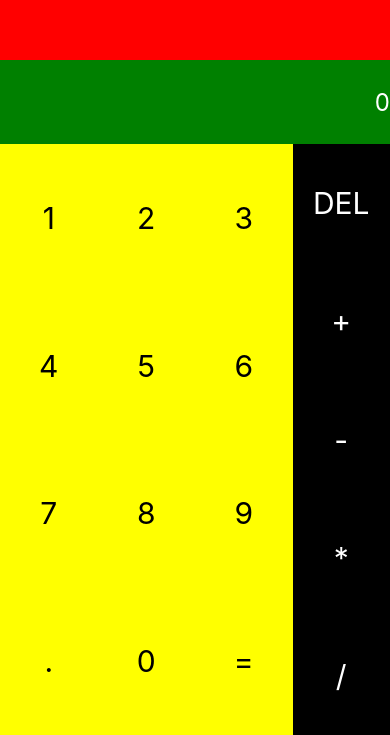
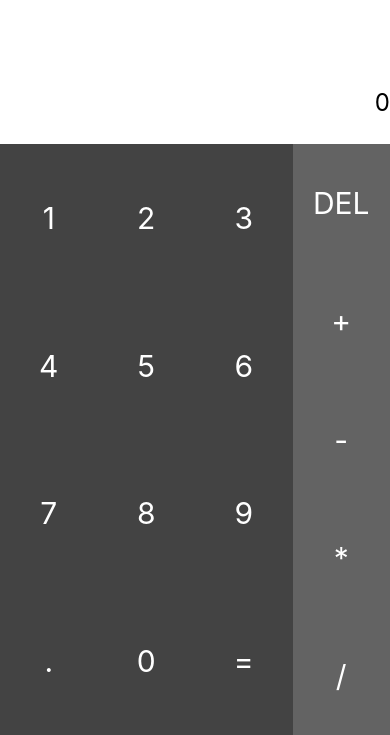
Before and after one commit to jamalhassouni/react-native-calculator, a React Native app: screen / in a window 390 px wide. Shown: the part 109-844 px from the top of the page. Built offline with nearby package versions, Linux system fonts and the light colour scheme.

Commit message:
finished the calculator application v1.0.0

```diff
--- a/App.js
+++ b/App.js
@@ -6,14 +6,23 @@ export default class App extends React.Component {
     super(props);
     this.state = {
       resultText: "",
-      calculationText: 0
+      calculationText: 0,
+      resultTextStyle: { fontSize: 30 },
+      operations: ["DEL", "+", "-", "*", "/"]
     };
-    this.operations = ["DEL", "+", "-", "*", "/"];
   }
   calculateResult() {
     const text = this.state.resultText;
     // now parse this text eg: 3*4^5-4/14+3
-    this.setState({ calculationText: eval(text) });
+    if (text != "") {
+      this.setState({
+        resultText: String(eval(text)),
+        resultTextStyle: { fontSize: 40, fontWeight: "300" },
+        calculationText: ""
+      });
+    } else {
+      this.setState({ calculationText: 0 });
+    }
   }
   validate() {
     const text = this.state.resultText;
@@ -28,12 +37,19 @@ export default class App extends React.Component {
   }
 
   buttonPressed(text) {
-    console.log(text);
     if (text == "=") {
+      this.setState({ operations: ["CLR", "+", "-", "*", "/"] });
       return this.validate() && this.calculateResult();
     }
     this.setState({
-      resultText: this.state.resultText + text
+      resultText: this.state.resultText + text,
+      operations: ["DEL", "+", "-", "*", "/"],
+      calculationText: eval(this.state.resultText + text),
+      calculationTextStyle: {
+        fontSize: 20,
+        color: "#636363",
+        fontWeight: "100"
+      }
     });
   }
   operate(operation) {
@@ -46,12 +62,18 @@ export default class App extends React.Component {
           resultText: text.join("")
         });
         break;
+      case "CLR":
+        this.setState({
+          resultText: "",
+          calculationText: 0
+        });
+        break;
       case "+":
       case "-":
       case "*":
       case "/":
         const lastChar = this.state.resultText.split("").pop();
-        if (this.operations.indexOf(lastChar) > 0) return;
+        if (this.state.operations.indexOf(lastChar) > 0) return;
 
         if (this.state.text == "") return;
         this.setState({
@@ -70,7 +92,7 @@ export default class App extends React.Component {
           <TouchableOpacity
             onPress={() => this.buttonPressed(nums[i][j])}
             style={styles.btn}
-            key={`btn-${j}`}
+            key={`btn-${nums[i][j]}`}
           >
             <Text style={styles.btnText}>{nums[i][j]}</Text>
           </TouchableOpacity>
@@ -83,15 +105,15 @@ export default class App extends React.Component {
       );
     }
     let ops = [];
-    for (let i = 0; i < this.operations.length; i++) {
+    for (let i = 0; i < this.state.operations.length; i++) {
       ops.push(
         <TouchableOpacity
           style={styles.btn}
           key={`op-${i}`}
-          onPress={() => this.operate(this.operations[i])}
+          onPress={() => this.operate(this.state.operations[i])}
         >
           <Text style={[styles.btnText, styles.white]}>
-            {this.operations[i]}
+            {this.state.operations[i]}
           </Text>
         </TouchableOpacity>
       );
@@ -99,10 +121,15 @@ export default class App extends React.Component {
     return (
       <View style={styles.container}>
         <View style={styles.result}>
-          <Text style={styles.resultText}> {this.state.resultText}</Text>
+          <Text style={[styles.resultText, this.state.resultTextStyle]}>
+            {" "}
+            {this.state.resultText}
+          </Text>
         </View>
         <View style={styles.calculation}>
-          <Text style={styles.calculationText}>
+          <Text
+            style={[styles.calculationText, this.state.calculationTextStyle]}
+          >
             {this.state.calculationText}
           </Text>
         </View>
@@ -120,18 +147,18 @@ const styles = StyleSheet.create({
     flex: 1
   },
   resultText: {
-    fontSize: 30,
-    color: "white"
+    color: "black"
   },
   white: {
     color: "white"
   },
   btnText: {
-    fontSize: 30
+    fontSize: 30,
+    color: "white"
   },
   calculationText: {
     fontSize: 24,
-    color: "white"
+    color: "black"
   },
   row: {
     flex: 1,
@@ -147,22 +174,22 @@ const styles = StyleSheet.create({
   },
   result: {
     flex: 2,
-    backgroundColor: "red",
+    backgroundColor: "white",
     justifyContent: "center",
     alignItems: "flex-end"
   },
   calculation: {
     flex: 1,
-    backgroundColor: "green",
+    backgroundColor: "white",
     justifyContent: "center",
     alignItems: "flex-end"
   },
   buttons: { flex: 7, flexDirection: "row" },
-  numbers: { flex: 3, backgroundColor: "yellow" },
+  numbers: { flex: 3, backgroundColor: "#434343" },
   operations: {
     flex: 1,
     justifyContent: "space-around",
     alignItems: "stretch",
-    backgroundColor: "black"
+    backgroundColor: "#636363"
   }
 });
```
